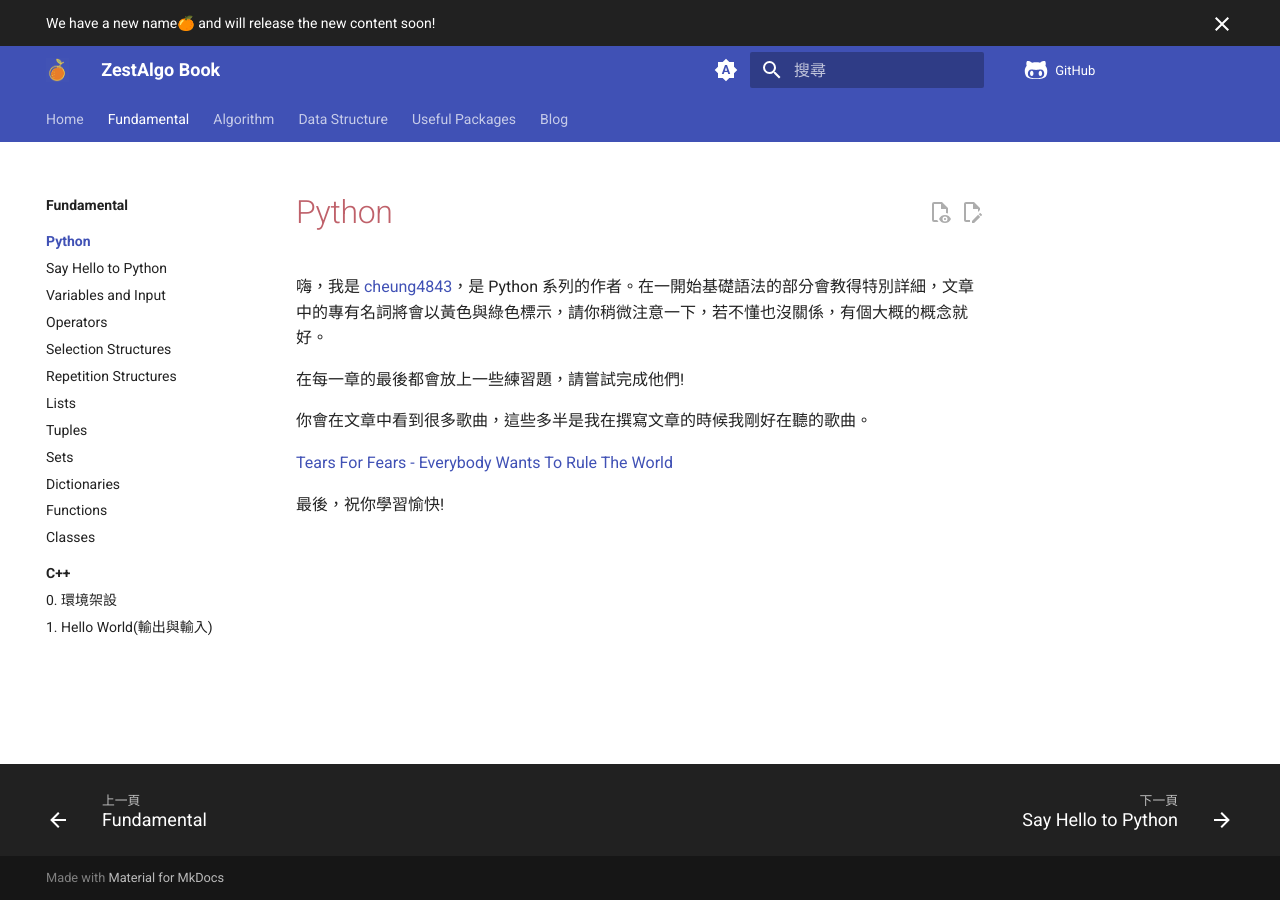
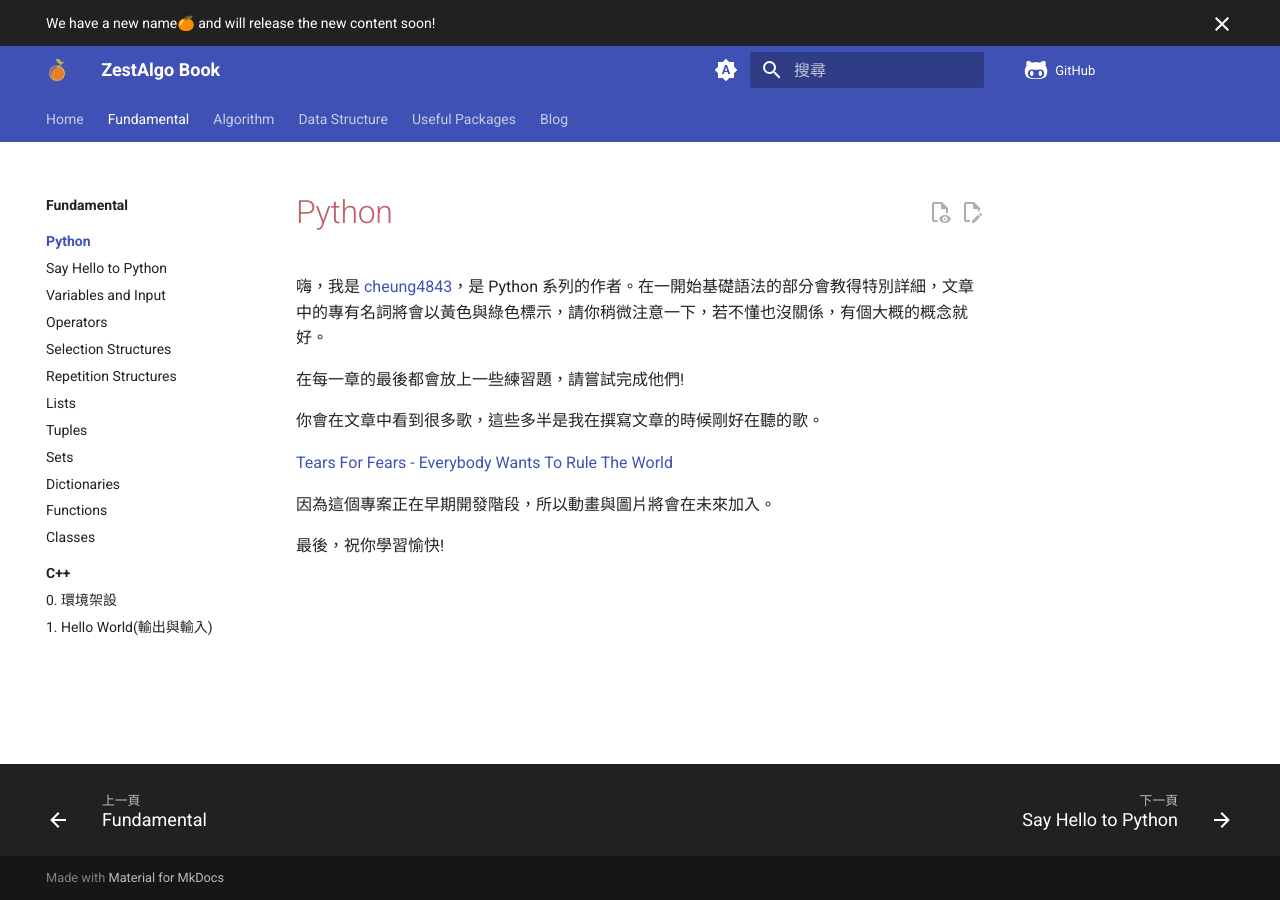
Before and after one commit to cheung4843/ZestAlgo, an MkDocs documentation site: the page built from docs/fundamental/python/index.md, in a window 1280 px wide. Built offline with MkDocs 1.6.1 and Material for MkDocs 9.7.7, drawn with Linux system fonts in a browser that asks for light colours; comment, search, counter and statistics services are not loaded.

Commit message:
modified:index.md, repetition_structures.md, selection_structures.md, mkdocs.yml
content updated

```diff
--- a/docs/fundamental/python/index.md
+++ b/docs/fundamental/python/index.md
@@ -3,8 +3,10 @@
 
 在每一章的最後都會放上一些練習題，請嘗試完成他們!
 
-你會在文章中看到很多歌曲，這些多半是我在撰寫文章的時候我剛好在聽的歌曲。
+你會在文章中看到很多歌，這些多半是我在撰寫文章的時候剛好在聽的歌。
 
 [Tears For Fears - Everybody Wants To Rule The World](https://www.youtube.com/watch?v=tSBWmxwT8So)
 
+因為這個專案正在早期開發階段，所以動畫與圖片將會在未來加入。
+
 最後，祝你學習愉快!
--- a/mkdocs.yml
+++ b/mkdocs.yml
@@ -142,6 +142,6 @@ plugins:
   # - git-authors
   - git-committers:
       # disabled when building, don't care the error that show in your editor
-      enabled: !ENV [CI, false]
+      # enabled: !ENV [CI, false]
       repository: cheung4843/ZestAlgo
       branch: main
```
Also changed, not shown: docs/fundamental/python/repetition_structures.md (+2 -0 lines), docs/fundamental/python/selection_structures.md (+1 -1 lines).
